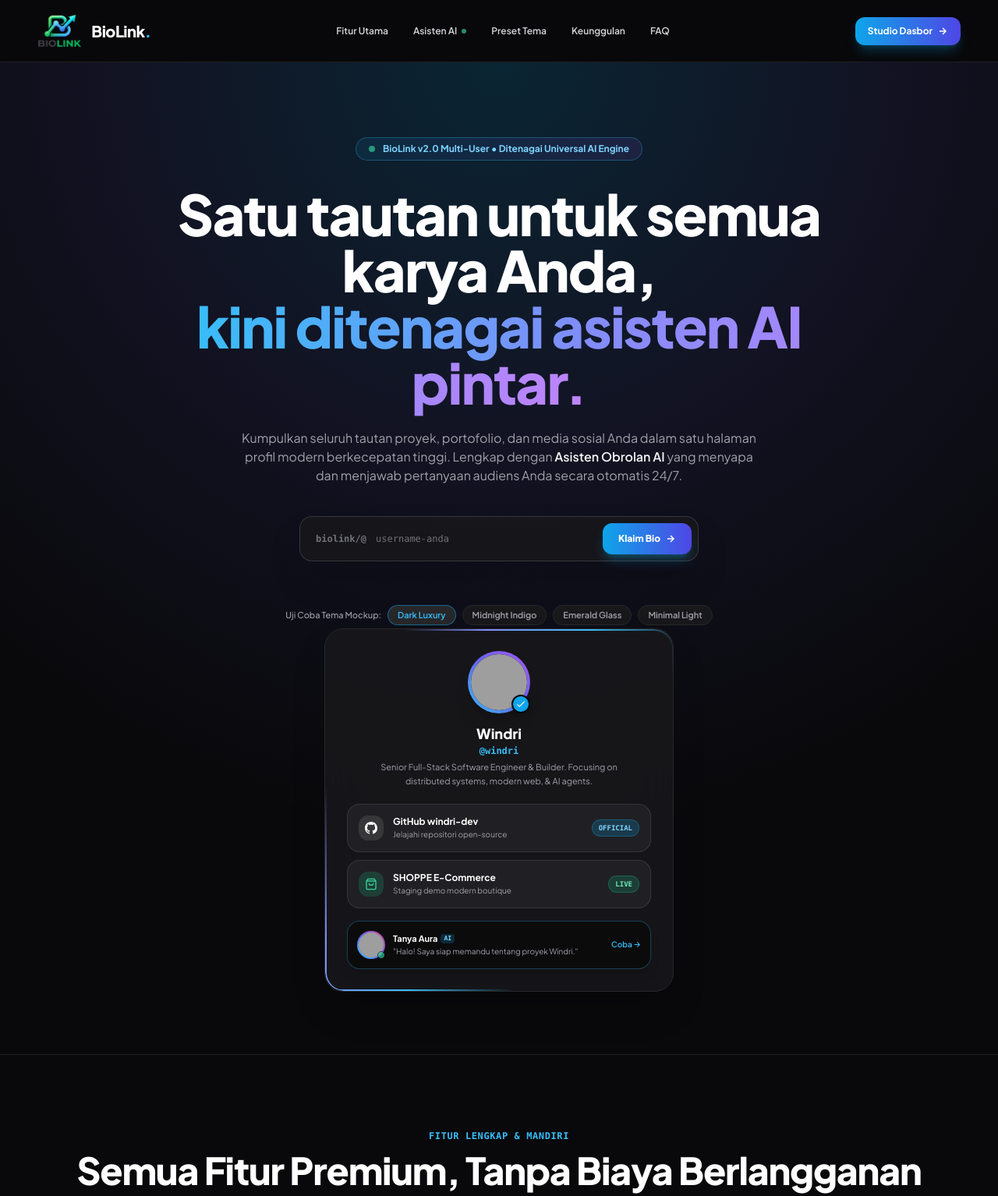
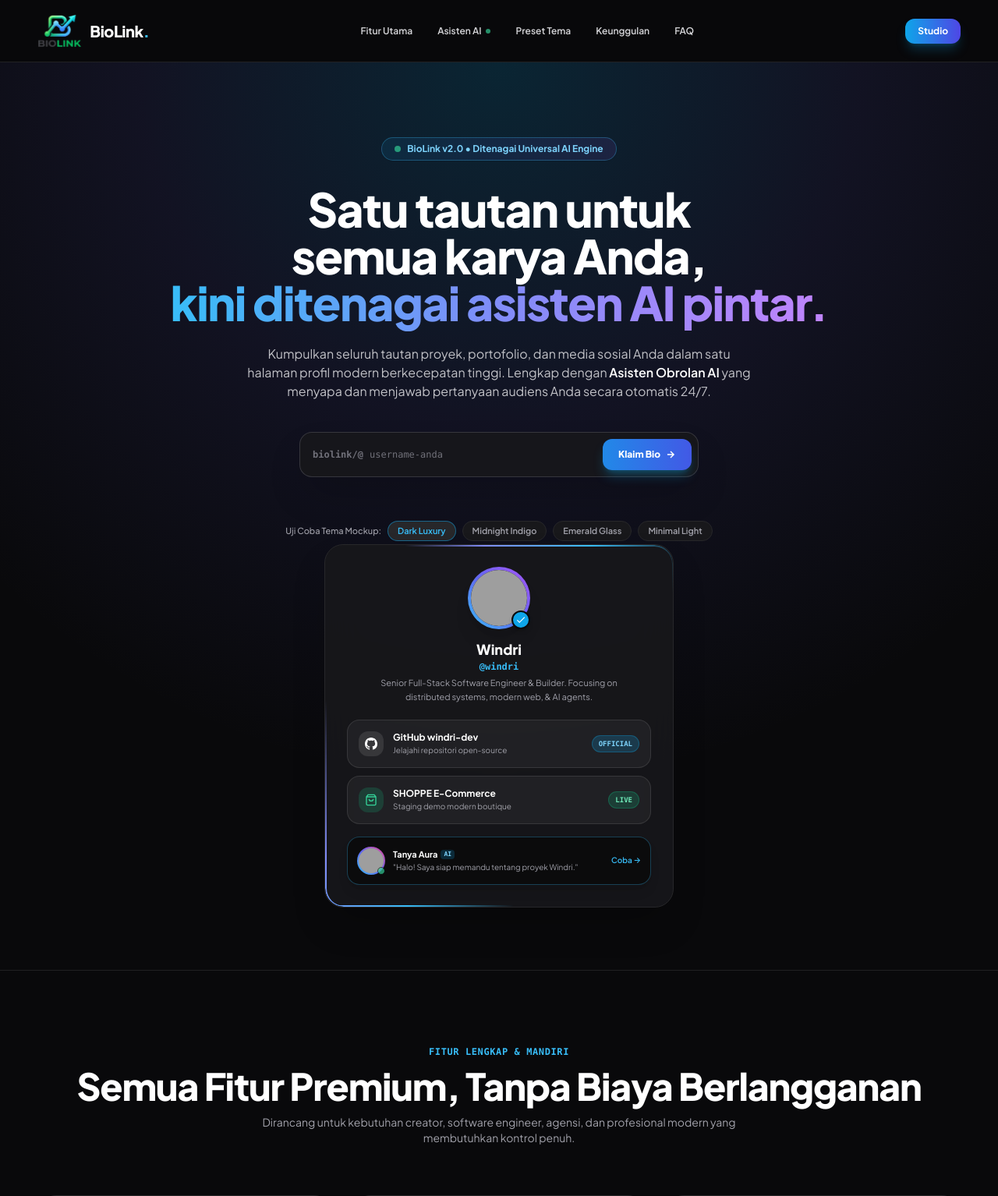
Before and after one commit to windri-dev/biolink, a Laravel app: page / in a window 1280 px wide. Shown: the top 1534 px of the page at 78% size. Run offline with Laravel 12, Linux system fonts and the light colour scheme; a user stored in the database is signed in; data comes from the database, SQL or seed files in the repository; some libraries are stand-ins or nearby versions; some web fonts are replaced; grey boxes are pictures that could not be loaded.

Commit message:
fix(responsive): refine mobile navbar layout, prevent text collision, balance H1 typography, and add stacked mobile claim input

```diff
--- a/resources/views/landing.blade.php
+++ b/resources/views/landing.blade.php
@@ -219,12 +219,12 @@
     <!-- ========================================================================= -->
     <!-- 1. HEADER & NAVBAR                                                        -->
     <!-- ========================================================================= -->
-    <header class="h-20 border-b border-zinc-800/80 bg-zinc-950/85 backdrop-blur-xl sticky top-0 z-50 px-6 sm:px-12 transition-all">
-        <nav class="max-w-7xl mx-auto h-full flex items-center justify-between">
+    <header class="h-16 sm:h-20 border-b border-zinc-800/80 bg-zinc-950/90 backdrop-blur-xl sticky top-0 z-50 px-4 sm:px-12 transition-all">
+        <nav class="max-w-7xl mx-auto h-full flex items-center justify-between gap-3">
 
             <!-- Brand Logo -->
-            <a href="/" class="flex items-center gap-3 font-black text-xl tracking-tight text-white group" aria-label="BioLink Homepage">
-                <img src="{{ asset('Logo.png') }}" alt="Logo" class="h-11 w-auto object-contain transition-transform group-hover:scale-105">
+            <a href="/" class="flex items-center gap-2.5 font-black text-lg sm:text-xl tracking-tight text-white group flex-shrink-0" aria-label="BioLink Homepage">
+                <img src="{{ asset('Logo.png') }}" alt="Logo" class="h-8 sm:h-11 w-auto object-contain transition-transform group-hover:scale-105">
                 <span class="flex items-center">
                     <span>BioLink</span>
                     <span class="text-sky-400">.</span>
@@ -244,26 +244,24 @@
             </div>
 
             <!-- Action CTA Buttons -->
-            <div class="flex items-center gap-3">
+            <div class="flex items-center gap-2 flex-shrink-0">
                 @auth
-                    <a href="{{ route('admin.dashboard') }}" class="px-4 py-2.5 rounded-xl bg-gradient-to-r from-sky-500 to-indigo-600 hover:from-sky-400 hover:to-indigo-500 text-white text-xs font-bold transition-all shadow-lg shadow-sky-500/25 flex items-center gap-1.5">
-                        <span>Studio Dasbor</span>
-                        <svg class="w-3.5 h-3.5" viewBox="0 0 24 24" fill="none" stroke="currentColor" stroke-width="2.5"><path d="M5 12h14m-7-7 7 7-7 7"/></svg>
+                    <a href="{{ route('admin.dashboard') }}" class="px-3 sm:px-4 py-2 rounded-xl bg-gradient-to-r from-sky-500 to-indigo-600 hover:from-sky-400 hover:to-indigo-500 text-white text-xs font-bold transition-all shadow-lg shadow-sky-500/25 flex items-center gap-1.5">
+                        <span>Studio</span>
                     </a>
                 @else
-                    <a href="{{ route('login') }}" class="px-3.5 py-2 rounded-xl text-zinc-300 hover:text-white text-xs font-bold hover:bg-zinc-800/60 transition-colors">
+                    <a href="{{ route('login') }}" class="hidden sm:inline-block px-3 py-2 rounded-xl text-zinc-300 hover:text-white text-xs font-bold hover:bg-zinc-800/60 transition-colors">
                         Masuk
                     </a>
-                    <a href="{{ route('register') }}" class="px-4 py-2.5 rounded-xl bg-white text-zinc-950 hover:bg-zinc-200 text-xs font-black transition-all shadow-md shadow-white/10 flex items-center gap-1.5">
+                    <a href="{{ route('register') }}" class="px-3 sm:px-4 py-2 rounded-xl bg-white text-zinc-950 hover:bg-zinc-200 text-xs font-black transition-all shadow-md shadow-white/10 flex items-center gap-1.5 whitespace-nowrap">
                         <span>Daftar Gratis</span>
-                        <svg class="w-3.5 h-3.5 text-zinc-950" viewBox="0 0 24 24" fill="none" stroke="currentColor" stroke-width="2.5"><path d="M5 12h14m-7-7 7 7-7 7"/></svg>
                     </a>
                 @endauth
 
                 <!-- Mobile Hamburger Button -->
                 <button type="button"
                         onclick="toggleMobileMenu()"
-                        class="p-2 rounded-xl text-zinc-400 hover:text-white hover:bg-zinc-800 md:hidden transition-colors"
+                        class="p-2 rounded-xl text-zinc-300 hover:text-white hover:bg-zinc-800 md:hidden transition-colors border border-zinc-800/80"
                         aria-label="Toggle Navigation Menu">
                     <svg id="hamburgerIcon" class="w-5 h-5" fill="none" viewBox="0 0 24 24" stroke="currentColor" stroke-width="2">
                         <path stroke-linecap="round" stroke-linejoin="round" d="M4 6h16M4 12h16M4 18h16"/>
@@ -313,16 +311,16 @@
     <main class="flex-grow">
 
         <!-- SECTION A: HERO HEADER & CLAIM HANDLE -->
-        <section class="relative pt-16 sm:pt-24 pb-20 px-6 sm:px-12 glow-radial-top flex flex-col items-center text-center">
+        <section class="relative pt-10 sm:pt-24 pb-16 sm:pb-20 px-4 sm:px-12 glow-radial-top flex flex-col items-center text-center">
 
             <!-- Launch Pill Badge -->
-            <div class="inline-flex items-center gap-2.5 px-4 py-1.5 rounded-full bg-gradient-to-r from-sky-500/10 via-indigo-500/10 to-purple-500/10 border border-sky-400/30 text-sky-300 text-xs font-bold mb-8 shadow-sm">
-                <span class="w-2 h-2 rounded-full bg-emerald-400 animate-pulse"></span>
-                <span>BioLink v2.0 Multi-User &bull; Ditenagai Universal AI Engine</span>
+            <div class="inline-flex items-center gap-2 px-3 sm:px-4 py-1.5 rounded-full bg-gradient-to-r from-sky-500/10 via-indigo-500/10 to-purple-500/10 border border-sky-400/30 text-sky-300 text-[11px] sm:text-xs font-bold mb-6 sm:mb-8 shadow-sm max-w-full">
+                <span class="w-2 h-2 rounded-full bg-emerald-400 animate-pulse flex-shrink-0"></span>
+                <span class="truncate">BioLink v2.0 &bull; Ditenagai Universal AI Engine</span>
             </div>
 
             <!-- Big Impactful Headline -->
-            <h1 class="text-4xl sm:text-6xl lg:text-7xl font-black text-white tracking-tight max-w-4xl leading-[1.12] mb-6">
+            <h1 class="text-3xl sm:text-5xl lg:text-6xl font-black text-white tracking-tight max-w-4xl leading-tight sm:leading-[1.15] mb-4 sm:mb-6 [text-wrap:balance]">
                 Satu tautan untuk semua karya Anda,<br>
                 <span class="bg-clip-text text-transparent bg-gradient-to-r from-sky-400 via-indigo-400 to-purple-400">
                     kini ditenagai asisten AI pintar.
@@ -330,22 +328,22 @@
             </h1>
 
             <!-- Subtitle -->
-            <p class="text-sm sm:text-base text-zinc-400 max-w-2xl leading-relaxed mb-10">
-                Kumpulkan seluruh tautan proyek, portofolio, dan media sosial Anda dalam satu halaman profil modern berkecepatan tinggi. Lengkap dengan <strong class="text-zinc-100 font-semibold">Asisten Obrolan AI</strong> yang menyapa dan menjawab pertanyaan audiens Anda secara otomatis 24/7.
+            <p class="text-xs sm:text-base text-zinc-300/90 max-w-2xl leading-relaxed mb-8 sm:mb-10 px-2">
+                Kumpulkan seluruh tautan proyek, portofolio, dan media sosial Anda dalam satu halaman profil modern berkecepatan tinggi. Lengkap dengan <strong class="text-white font-semibold">Asisten Obrolan AI</strong> yang menyapa dan menjawab pertanyaan audiens Anda secara otomatis 24/7.
             </p>
 
-            <!-- Interactive Handle Claim Box -->
-            <form action="{{ route('register') }}" method="GET" class="w-full max-w-lg bg-zinc-900/90 border border-zinc-700/80 rounded-2xl p-2 shadow-2xl flex items-center gap-2 mb-14 focus-within:border-sky-400 focus-within:ring-2 focus-within:ring-sky-500/20 transition-all">
-                <div class="flex items-center pl-3 text-zinc-500 text-xs font-mono select-none font-semibold">
-                    <span>biolink/@</span>
+            <!-- Interactive Handle Claim Box (Responsive Stack on Mobile) -->
+            <form action="{{ route('register') }}" method="GET" class="w-full max-w-lg bg-zinc-900/90 border border-zinc-700/80 rounded-2xl p-2 shadow-2xl flex flex-col sm:flex-row items-stretch sm:items-center gap-2 mb-10 sm:mb-14 focus-within:border-sky-400 focus-within:ring-2 focus-within:ring-sky-500/20 transition-all">
+                <div class="flex items-center flex-grow bg-zinc-950/60 sm:bg-transparent rounded-xl px-2 py-1 sm:p-0">
+                    <span class="pl-2 pr-1 text-zinc-500 text-xs font-mono select-none font-semibold">biolink/@</span>
+                    <input type="text"
+                           name="handle"
+                           placeholder="username-anda"
+                           required
+                           autocomplete="off"
+                           class="bg-transparent flex-grow text-xs font-mono text-white placeholder-zinc-500 focus:outline-none py-2 px-1 min-w-0">
                 </div>
-                <input type="text"
-                       name="handle"
-                       placeholder="username-anda"
-                       required
-                       autocomplete="off"
-                       class="bg-transparent flex-grow text-xs font-mono text-white placeholder-zinc-500 focus:outline-none py-2 px-1">
-                <button type="submit" class="px-5 py-3 rounded-xl bg-gradient-to-r from-sky-500 to-indigo-600 hover:from-sky-400 hover:to-indigo-500 text-white text-xs font-black transition-all shadow-lg shadow-sky-500/30 whitespace-nowrap flex items-center gap-1.5">
+                <button type="submit" class="btn-shimmer px-5 py-3 rounded-xl bg-gradient-to-r from-sky-500 to-indigo-600 hover:from-sky-400 hover:to-indigo-500 text-white text-xs font-black transition-all shadow-lg shadow-sky-500/30 whitespace-nowrap flex items-center justify-center gap-1.5 flex-shrink-0">
                     <span>Klaim Bio</span>
                     <svg class="w-3.5 h-3.5" viewBox="0 0 24 24" fill="none" stroke="currentColor" stroke-width="2.5"><path d="M5 12h14m-7-7 7 7-7 7"/></svg>
                 </button>
```
